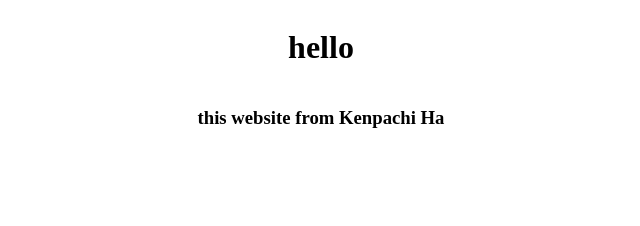
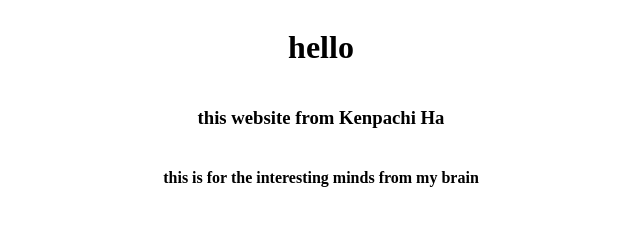
Before and after one commit to KengpachiHa/kenpachiha.github.io, a plain HTML site: page index.html in a window 1280 px wide. Shown: the whole page, without its empty margins (319-959 px from the left). Drawn offline with Linux system fonts and the light colour scheme.

Commit message:
init test

```diff
--- a/index.html
+++ b/index.html
@@ -18,6 +18,7 @@
 <body>
   <h1>hello</h1>
   <h3>this website from Kenpachi Ha</h3>
+  <h4>this is for the interesting minds from my brain</h4>
 </body>
 
 </html>
```
